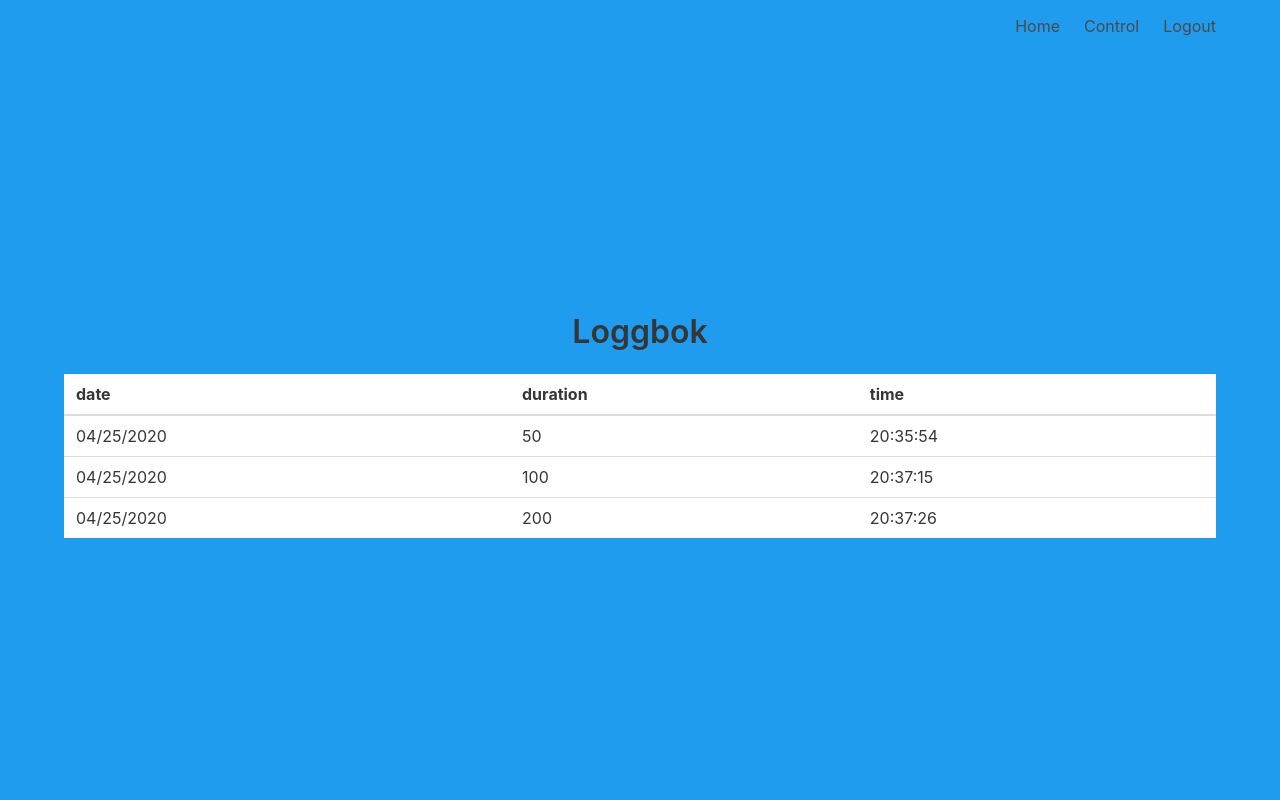
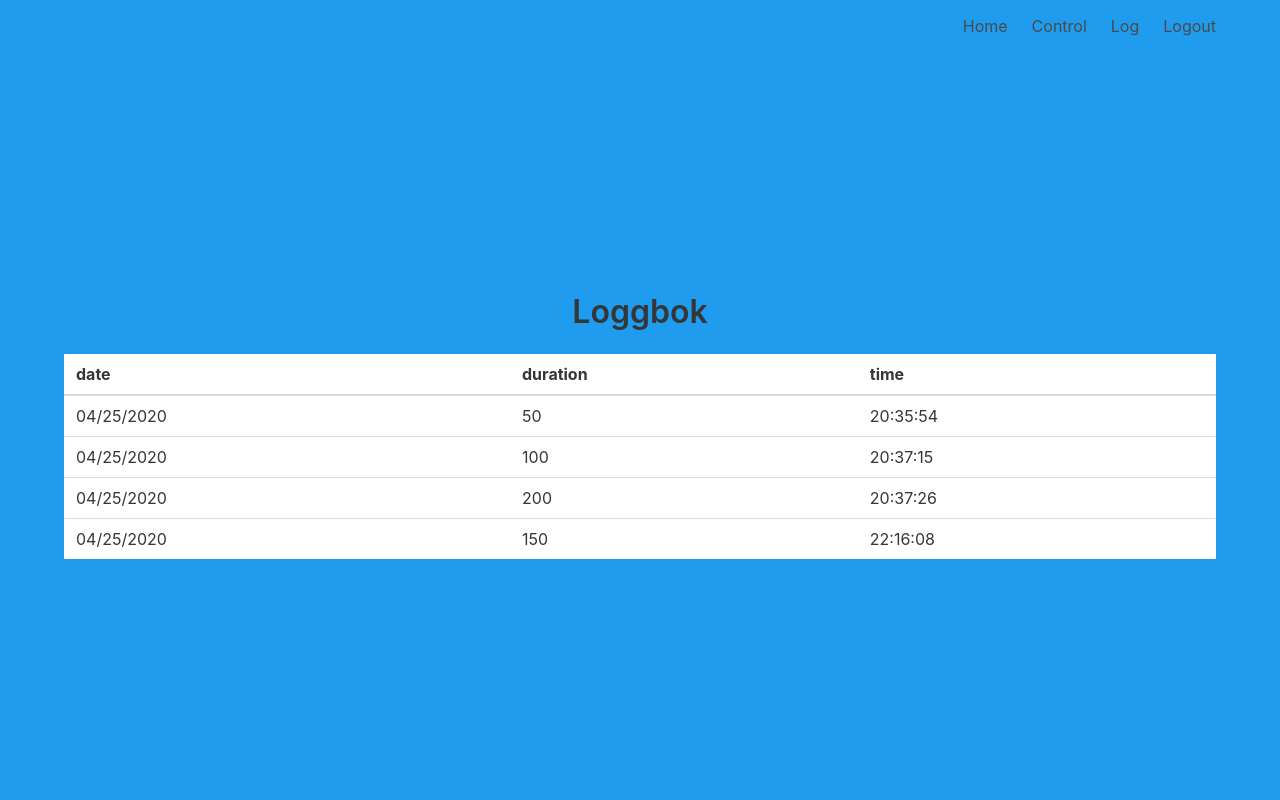
Before and after one commit to VGDev1/watersystem, a Flask app: page /log in a window 1280 px wide. Run offline with Flask 2, Linux system fonts and the light colour scheme; a user stored in the database is signed in.

Commit message:
Fixed log page

```diff
--- a/log.txt
+++ b/log.txt
@@ -1 +1 @@
-{"logs": [{"date": "04/25/2020", "time": "20:35:54", "duration": "50"}, {"date": "04/25/2020", "time": "20:37:15", "duration": "100"}, {"date": "04/25/2020", "time": "20:37:26", "duration": "200"}]}
+{"logs": [{"date": "04/25/2020", "time": "20:35:54", "duration": "50"}, {"date": "04/25/2020", "time": "20:37:15", "duration": "100"}, {"date": "04/25/2020", "time": "20:37:26", "duration": "200"}, {"date": "04/25/2020", "time": "22:16:08", "duration": "150"}]}
--- a/project/templates/base.html
+++ b/project/templates/base.html
@@ -30,6 +30,9 @@
                             <a href="{{ url_for('main.control') }}" class="navbar-item">
                                 Control
                             </a>
+                            <a href="{{ url_for('main.log') }}" class="navbar-item">
+                                Log
+                            </a>
                             {% endif %}
                             {% if not current_user.is_authenticated %}
                             <a href="{{ url_for('auth.login') }}" class="navbar-item">
--- a/project/templates/log.html
+++ b/project/templates/log.html
@@ -12,7 +12,7 @@
 </style>
 <table id="tableID" class="table is-fullwidth is-hoverable" >
     <script type="text/javascript">
-        async function jsonToTable(json) {
+        async function jsonToTable() {
           const data = await fetch('http://127.0.0.1:5000/json')
           const parsejson = await data.json()
           var columns = [];
@@ -46,9 +46,7 @@
         }
         var jsonstring = '[{ "name":"John", "age":30, "car":"BMW"},'+
         '{ "name":"Wick", "age":50,"car":"DODGE" }]';
-
-        var jsontest = '{"logs": [{"date": "04/25/2020", "time": "20:35:54", "duration": "50"}, {"date": "04/25/2020", "time": "20:37:15", "duration": "100"}, {"date": "04/25/2020", "time": "20:37:26", "duration": "200"}]}'
-        jsonToTable(jsontest);
+        jsonToTable();
       </script>
 </table>
 {% endblock %}
```
